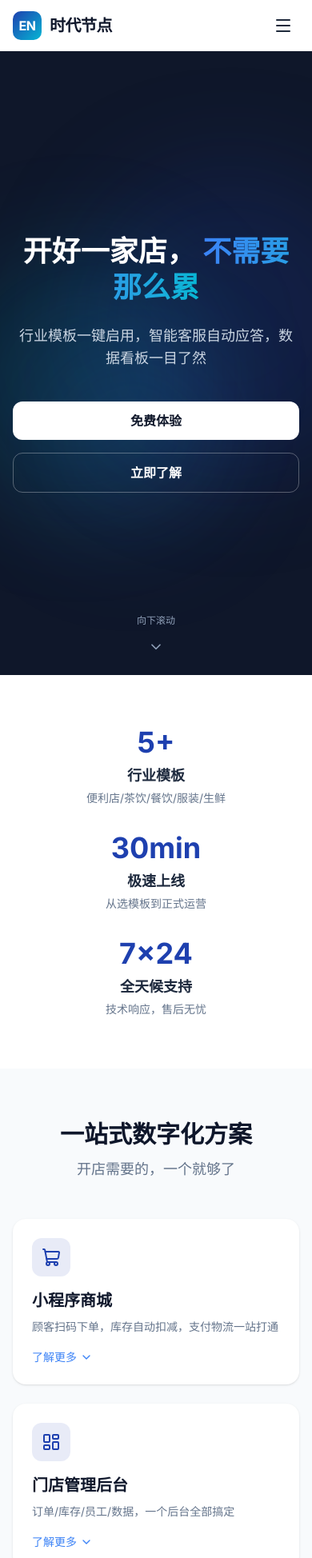
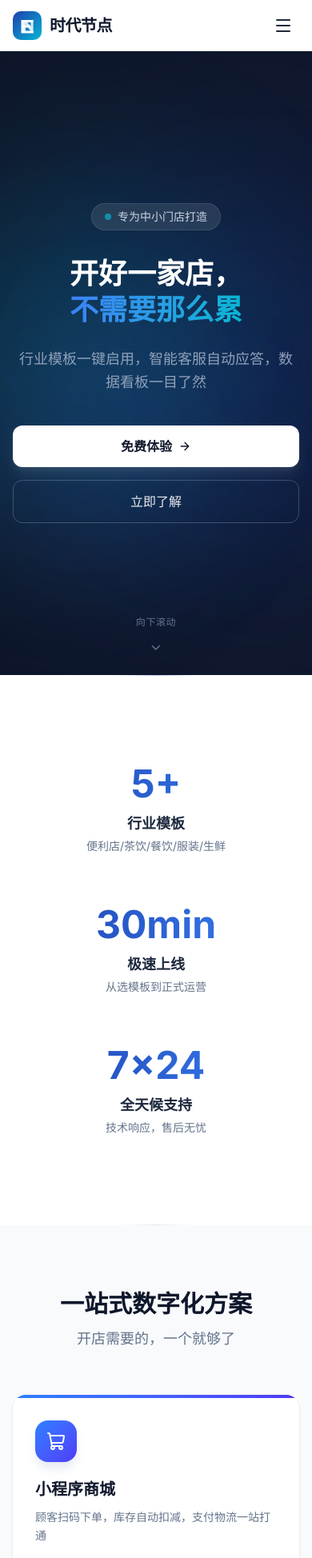
Before and after one commit to 575568329/Official-Website---Era-Node, a React (Vite) app: page / in a window 390 px wide. Shown: the top 1948 px of the page at 80% size. Built offline with nearby package versions, Linux system fonts and the light colour scheme; the HTML template or start-up script is replaced by a standard one.

Commit message:
feat: desktop polish - hero badge, card gradients, stats dividers, contact fix

```diff
--- a/src/components/Advantages.jsx
+++ b/src/components/Advantages.jsx
@@ -7,29 +7,29 @@ const advantages = [
     icon: Zap,
     title: '极速上线',
     description: '选模板→上商品→开店，不需要会代码，不需要懂技术',
-    color: 'text-yellow-500',
-    bgColor: 'bg-yellow-50',
+    gradient: 'from-amber-400 to-orange-500',
+    bg: 'bg-amber-50',
   },
   {
     icon: Target,
     title: '一套系统多行业',
     description: '5大行业模板预置500+常见商品，选你的行业，一键启用',
-    color: 'text-blue-500',
-    bgColor: 'bg-blue-50',
+    gradient: 'from-blue-500 to-indigo-600',
+    bg: 'bg-blue-50',
   },
   {
     icon: Brain,
     title: 'AI 赋能运营',
     description: '智能客服降低80%人工客服量，数据分析告诉你什么好卖',
-    color: 'text-purple-500',
-    bgColor: 'bg-purple-50',
+    gradient: 'from-violet-500 to-purple-600',
+    bg: 'bg-violet-50',
   },
   {
     icon: Users,
     title: '极简管理',
     description: '老板看得懂的经营数据、店员用得会的操作界面',
-    color: 'text-green-500',
-    bgColor: 'bg-green-50',
+    gradient: 'from-emerald-400 to-teal-500',
+    bg: 'bg-emerald-50',
   },
 ];
 
@@ -37,19 +37,18 @@ export default function Advantages() {
   const [ref, isInView] = useInView();
 
   return (
-    <section id="advantages" ref={ref} className="py-16 md:py-24 bg-bg-secondary">
+    <section id="advantages" ref={ref} className="py-20 md:py-28 bg-bg-secondary">
       <div className="max-w-7xl mx-auto px-4 sm:px-6 lg:px-8">
-        {/* 标题 */}
         <motion.div
           initial={{ opacity: 0, y: 20 }}
           animate={isInView ? { opacity: 1, y: 0 } : {}}
           transition={{ duration: 0.5 }}
-          className="text-center mb-12"
+          className="text-center mb-14"
         >
           <h2 className="text-3xl md:text-4xl font-bold text-slate-900">为什么选择时代节点</h2>
+          <p className="mt-3 text-muted">不堆砌功能，只做真正有用的</p>
         </motion.div>
 
-        {/* 优势卡片 2x2 grid */}
         <div className="grid grid-cols-1 sm:grid-cols-2 gap-6">
           {advantages.map((item, index) => {
             const Icon = item.icon;
@@ -59,13 +58,13 @@ export default function Advantages() {
                 initial={{ opacity: 0, y: 30 }}
                 animate={isInView ? { opacity: 1, y: 0 } : {}}
                 transition={{ duration: 0.5, delay: index * 0.1 }}
-                className="bg-white rounded-2xl shadow-sm p-6 lg:p-8 hover:shadow-md transition-shadow"
+                className="bg-white rounded-2xl p-7 lg:p-8 hover:shadow-lg transition-all duration-300 group border border-border/50 hover:border-border"
               >
-                <div className={'w-12 h-12 rounded-xl ' + item.bgColor + ' flex items-center justify-center mb-4'}>
-                  <Icon size={24} className={item.color} />
+                <div className={'w-12 h-12 rounded-2xl bg-gradient-to-br ' + item.gradient + ' flex items-center justify-center mb-5 shadow-lg shadow-slate-200/50'}>
+                  <Icon size={22} className="text-white" />
                 </div>
-                <h3 className="text-xl font-semibold text-slate-900">{item.title}</h3>
-                <p className="mt-2 text-muted text-sm leading-relaxed">{item.description}</p>
+                <h3 className="text-xl font-bold text-slate-900">{item.title}</h3>
+                <p className="mt-2.5 text-muted text-sm leading-relaxed">{item.description}</p>
               </motion.div>
             );
           })}
--- a/src/components/Hero.jsx
+++ b/src/components/Hero.jsx
@@ -1,25 +1,43 @@
 import { motion } from 'motion/react';
-import { ChevronDown } from 'lucide-react';
+import { ChevronDown, ArrowRight } from 'lucide-react';
 
 export default function Hero() {
   return (
     <section className="relative min-h-screen flex items-center bg-dark overflow-hidden pt-16">
-      {/* 渐变光晕装饰 */}
-      <div className="absolute top-1/4 left-1/4 w-96 h-96 bg-primary/20 rounded-full blur-3xl" />
-      <div className="absolute bottom-1/4 right-1/3 w-80 h-80 bg-accent/15 rounded-full blur-3xl" />
-      <div className="absolute top-1/2 right-1/4 w-64 h-64 bg-primary-light/10 rounded-full blur-3xl" />
+      {/* 网格背景 */}
+      <div className="absolute inset-0 opacity-[0.03]" style={{
+        backgroundImage: 'linear-gradient(rgba(255,255,255,.1) 1px, transparent 1px), linear-gradient(90deg, rgba(255,255,255,.1) 1px, transparent 1px)',
+        backgroundSize: '60px 60px'
+      }} />
+
+      {/* 渐变光晕 */}
+      <div className="absolute top-1/4 left-1/6 w-[500px] h-[500px] bg-primary/25 rounded-full blur-[120px]" />
+      <div className="absolute bottom-1/4 right-1/4 w-[400px] h-[400px] bg-accent/20 rounded-full blur-[100px]" />
+      <div className="absolute top-1/2 right-1/3 w-[300px] h-[300px] bg-primary-light/10 rounded-full blur-[80px]" />
 
       <div className="max-w-7xl mx-auto px-4 sm:px-6 lg:px-8 py-20 md:py-32 relative z-10">
-        <div className="grid lg:grid-cols-2 gap-12 items-center">
+        <div className="grid lg:grid-cols-2 gap-16 items-center">
           {/* 左侧文案 */}
           <div className="text-center lg:text-left">
+            {/* Badge标签 */}
+            <motion.div
+              initial={{ opacity: 0, y: 20 }}
+              animate={{ opacity: 1, y: 0 }}
+              transition={{ duration: 0.5, delay: 0.1 }}
+              className="inline-flex items-center gap-2 px-4 py-1.5 rounded-full bg-white/10 border border-white/10 mb-8"
+            >
+              <span className="w-2 h-2 bg-accent rounded-full animate-pulse" />
+              <span className="text-sm text-slate-300">专为中小门店打造</span>
+            </motion.div>
+
             <motion.h1
               initial={{ opacity: 0, y: 30 }}
               animate={{ opacity: 1, y: 0 }}
               transition={{ duration: 0.6, delay: 0.2 }}
-              className="text-4xl md:text-6xl font-bold text-white leading-tight"
+              className="text-4xl md:text-5xl lg:text-6xl font-bold text-white leading-tight"
             >
-              开好一家店，{' '}
+              开好一家店，
+              <br />
               <span className="bg-gradient-to-r from-primary-light to-accent bg-clip-text text-transparent">
                 不需要那么累
               </span>
@@ -29,7 +47,7 @@ export default function Hero() {
               initial={{ opacity: 0, y: 20 }}
               animate={{ opacity: 1, y: 0 }}
               transition={{ duration: 0.6, delay: 0.4 }}
-              className="mt-6 text-lg text-slate-300 max-w-lg mx-auto lg:mx-0"
+              className="mt-6 text-lg text-slate-400 max-w-lg mx-auto lg:mx-0 leading-relaxed"
             >
               行业模板一键启用，智能客服自动应答，数据看板一目了然
             </motion.p>
@@ -41,12 +59,17 @@ export default function Hero() {
               className="mt-10 flex flex-col sm:flex-row gap-4 justify-center lg:justify-start"
             >
               <a
-                href="#contact" onClick={(e) => { e.preventDefault(); document.querySelector('#contact')?.scrollIntoView({ behavior: 'smooth' }); }} className="inline-flex items-center justify-center px-8 py-3 bg-white text-dark font-semibold rounded-xl hover:bg-slate-100 transition-colors"
+                href="#contact"
+                onClick={(e) => { e.preventDefault(); document.querySelector('#contact')?.scrollIntoView({ behavior: 'smooth' }); }}
+                className="group inline-flex items-center justify-center gap-2 px-8 py-3.5 bg-white text-dark font-semibold rounded-xl hover:bg-slate-100 transition-all shadow-lg shadow-white/10"
               >
                 免费体验
+                <ArrowRight size={16} className="group-hover:translate-x-0.5 transition-transform" />
               </a>
               <a
-                href="#products" onClick={(e) => { e.preventDefault(); document.querySelector('#products')?.scrollIntoView({ behavior: 'smooth' }); }} className="inline-flex items-center justify-center px-8 py-3 border border-white/30 text-white font-semibold rounded-xl hover:bg-white/10 transition-colors"
+                href="#products"
+                onClick={(e) => { e.preventDefault(); document.querySelector('#products')?.scrollIntoView({ behavior: 'smooth' }); }}
+                className="inline-flex items-center justify-center px-8 py-3.5 border border-white/20 text-white/90 font-medium rounded-xl hover:bg-white/5 hover:border-white/30 transition-all"
               >
                 立即了解
               </a>
@@ -55,17 +78,21 @@ export default function Hero() {
 
           {/* 右侧装饰插图 */}
           <motion.div
-            initial={{ opacity: 0, scale: 0.9 }}
-            animate={{ opacity: 1, scale: 1 }}
+            initial={{ opacity: 0, scale: 0.9, y: 20 }}
+            animate={{ opacity: 1, scale: 1, y: 0 }}
             transition={{ duration: 0.8, delay: 0.4 }}
             className="hidden lg:flex justify-center"
           >
-            <img
-              src="/hero-illustration.svg"
-              alt="时代节点产品示意图"
-              className="w-full max-w-lg"
-              loading="eager"
-            />
+            <div className="relative">
+              {/* 背景光圈 */}
+              <div className="absolute -inset-8 bg-gradient-to-br from-primary/20 to-accent/20 rounded-3xl blur-2xl" />
+              <img
+                src="/hero-illustration.svg"
+                alt="时代节点产品示意图"
+                className="relative w-full max-w-lg drop-shadow-2xl"
+                loading="eager"
+              />
+            </div>
           </motion.div>
         </div>
       </div>
@@ -77,13 +104,13 @@ export default function Hero() {
         transition={{ delay: 1.2 }}
         className="absolute bottom-8 left-1/2 -translate-x-1/2"
       >
-        <a href="#stats" onClick={(e) => { e.preventDefault(); document.querySelector('#stats')?.scrollIntoView({ behavior: 'smooth' }); }} className="flex flex-col items-center gap-2 text-slate-400 hover:text-white transition-colors">
-          <span className="text-xs">向下滚动</span>
+        <a href="#stats" onClick={(e) => { e.preventDefault(); document.querySelector('#stats')?.scrollIntoView({ behavior: 'smooth' }); }} className="flex flex-col items-center gap-2 text-slate-500 hover:text-slate-300 transition-colors">
+          <span className="text-xs tracking-wider">向下滚动</span>
           <motion.div
             animate={{ y: [0, 8, 0] }}
             transition={{ repeat: Infinity, duration: 1.5 }}
           >
-            <ChevronDown size={20} />
+            <ChevronDown size={18} />
           </motion.div>
         </a>
       </motion.div>
--- a/src/components/Logo.jsx
+++ b/src/components/Logo.jsx
@@ -1,8 +1,8 @@
-// Logo组件 - 渐变圆角方块 + 居中的"EN"字母
-export default function Logo({ className = '' }) {
+// Logo组件 - 渐变圆角方块 + 精绘EN字母
+export default function Logo({ className = '', size = 36 }) {
   return (
     <div className={'flex items-center gap-2.5 ' + className}>
-      <svg width="36" height="36" viewBox="0 0 36 36" fill="none" xmlns="http://www.w3.org/2000/svg">
+      <svg width={size} height={size} viewBox="0 0 36 36" fill="none" xmlns="http://www.w3.org/2000/svg">
         <defs>
           <linearGradient id="logoGrad" x1="0%" y1="0%" x2="100%" y2="100%">
             <stop offset="0%" stopColor="#1E40AF" />
@@ -10,18 +10,10 @@ export default function Logo({ className = '' }) {
           </linearGradient>
         </defs>
         <rect width="36" height="36" rx="10" fill="url(#logoGrad)" />
-        <text
-          x="18" y="18"
-          textAnchor="middle"
-          dominantBaseline="central"
-          fontFamily="Inter, -apple-system, sans-serif"
-          fontSize="16"
-          fontWeight="700"
-          fill="white"
-          letterSpacing="-0.5"
-        >
-          EN
-        </text>
+        {/* E letter - precise SVG path, centered in 36x36 */}
+        <path d="M10.5 11h15v3h-12v3.5h8.5v3h-8.5v4h12.5v3H10.5V11z" fill="white" />
+        {/* N letter - right aligned */}
+        <path d="M25.5 11v14h-3l-6.5-8.5V25h-3V11h3l6.5 8.5V11h3z" fill="white" opacity="0.85" />
       </svg>
       <span className="text-xl font-bold text-slate-900 tracking-tight">时代节点</span>
     </div>
--- a/src/components/Products.jsx
+++ b/src/components/Products.jsx
@@ -8,19 +8,22 @@ const products = [
     icon: ShoppingCart,
     title: '小程序商城',
     description: '顾客扫码下单，库存自动扣减，支付物流一站打通',
-    details: ['扫码下单，操作简单', '库存自动同步', '多种支付方式', '物流跟踪透明'],
+    details: ['扫码下单，到店自提', '库存实时同步', '支持多种支付方式', '订单状态实时追踪'],
+    gradient: 'from-blue-500 to-indigo-600',
   },
   {
     icon: LayoutDashboard,
     title: '门店管理后台',
     description: '订单/库存/员工/数据，一个后台全部搞定',
-    details: ['实时订单管理', '智能库存预警', '员工权限管理', '可视化数据报表'],
+    details: ['实时订单处理', '智能库存预警', '员工权限管理', '可视化数据报表'],
+    gradient: 'from-violet-500 to-purple-600',
   },
   {
     icon: Bot,
     title: 'AI 智能客服',
     description: '自动回答80%常见问题，让老板从客服中解放',
-    details: ['7×24小时在线', '智能语义理解', '自动学习优化', '无缝转人工'],
+    details: ['7×24小时在线', '多轮对话能力', '自动学习优化', '无感转人工'],
+    gradient: 'from-cyan-500 to-teal-600',
   },
 ];
 
@@ -29,20 +32,18 @@ export default function Products() {
   const [expanded, setExpanded] = useState(null);
 
   return (
-    <section id="products" ref={ref} className="py-16 md:py-24 bg-bg-secondary">
+    <section id="products" ref={ref} className="py-20 md:py-28 bg-bg-secondary">
       <div className="max-w-7xl mx-auto px-4 sm:px-6 lg:px-8">
-        {/* 标题 */}
         <motion.div
           initial={{ opacity: 0, y: 20 }}
           animate={isInView ? { opacity: 1, y: 0 } : {}}
           transition={{ duration: 0.5 }}
-          className="text-center mb-12"
+          className="text-center mb-14"
         >
           <h2 className="text-3xl md:text-4xl font-bold text-slate-900">一站式数字化方案</h2>
           <p className="mt-3 text-lg text-muted">开店需要的，一个就够了</p>
         </motion.div>
 
-        {/* 产品卡片 */}
         <div className="grid grid-cols-1 md:grid-cols-3 gap-6 lg:gap-8">
           {products.map((product, index) => {
             const Icon = product.icon;
@@ -53,27 +54,27 @@ export default function Products() {
                 initial={{ opacity: 0, y: 30 }}
                 animate={isInView ? { opacity: 1, y: 0 } : {}}
                 transition={{ duration: 0.5, delay: index * 0.1 }}
-                className="bg-white rounded-2xl shadow-sm hover:shadow-md transition-shadow overflow-hidden"
+                className="bg-white rounded-2xl shadow-sm hover:shadow-lg transition-all duration-300 overflow-hidden group"
               >
-                <div className="p-6 lg:p-8">
-                  <div className="w-12 h-12 bg-primary/10 rounded-xl flex items-center justify-center mb-4">
-                    <Icon size={24} className="text-primary" />
+                {/* 顶部渐变条 */}
+                <div className={'h-1 bg-gradient-to-r ' + product.gradient} />
+                <div className="p-7 lg:p-8">
+                  <div className={'w-13 h-13 rounded-2xl bg-gradient-to-br ' + product.gradient + ' flex items-center justify-center mb-5 shadow-lg shadow-slate-200'}>
+                    <Icon size={24} className="text-white" />
                   </div>
-                  <h3 className="text-xl font-semibold text-slate-900">{product.title}</h3>
-                  <p className="mt-2 text-muted text-sm leading-relaxed">{product.description}</p>
+                  <h3 className="text-xl font-bold text-slate-900">{product.title}</h3>
+                  <p className="mt-2.5 text-muted text-sm leading-relaxed">{product.description}</p>
 
-                  {/* 展开/收起按钮 */}
                   <button
                     onClick={() => setExpanded(isExpanded ? null : index)}
-                    className="mt-4 flex items-center gap-1 text-sm text-primary-light font-medium hover:text-primary transition-colors"
+                    className="mt-5 flex items-center gap-1.5 text-sm text-primary font-medium hover:text-primary-light transition-colors group/btn"
                   >
-                    {isExpanded ? '收起' : '了解更多'}
+                    {isExpanded ? '收起' : '了解详情'}
                     <motion.span animate={{ rotate: isExpanded ? 180 : 0 }} transition={{ duration: 0.2 }}>
                       <ChevronDown size={16} />
                     </motion.span>
                   </button>
 
-                  {/* 展开详情 */}
                   <AnimatePresence>
                     {isExpanded && (
                       <motion.div
@@ -83,10 +84,10 @@ export default function Products() {
                         transition={{ duration: 0.3 }}
                         className="overflow-hidden"
                       >
-                        <ul className="mt-4 space-y-2 border-t border-border pt-4">
+                        <ul className="mt-4 space-y-2.5 border-t border-border pt-4">
                           {product.details.map((detail) => (
-                            <li key={detail} className="flex items-center gap-2 text-sm text-slate-700">
-                              <span className="w-1.5 h-1.5 bg-accent rounded-full flex-shrink-0" />
+                            <li key={detail} className="flex items-center gap-2.5 text-sm text-slate-600">
+                              <div className={'w-1.5 h-1.5 rounded-full bg-gradient-to-r ' + product.gradient + ' flex-shrink-0'} />
                               {detail}
                             </li>
                           ))}
--- a/src/components/Stats.jsx
+++ b/src/components/Stats.jsx
@@ -2,7 +2,6 @@ import { motion } from 'motion/react';
 import { useEffect, useRef, useState } from 'react';
 import { useInView } from '../hooks/useInView';
 
-// 数字递增动画组件
 function AnimatedNumber({ target, suffix = '', duration = 2000 }) {
   const [count, setCount] = useState(0);
   const hasAnimated = useRef(false);
@@ -11,7 +10,6 @@ function AnimatedNumber({ target, suffix = '', duration = 2000 }) {
   useEffect(() => {
     const element = localRef.current;
     if (!element || hasAnimated.current) return;
-
     const observer = new IntersectionObserver(
       ([entry]) => {
         if (entry.isIntersecting && !hasAnimated.current) {
@@ -20,7 +18,6 @@ function AnimatedNumber({ target, suffix = '', duration = 2000 }) {
           const animate = (currentTime) => {
             const elapsed = currentTime - startTime;
             const progress = Math.min(elapsed / duration, 1);
-            // ease-out 效果
             const eased = 1 - Math.pow(1 - progress, 3);
             setCount(Math.floor(eased * target));
             if (progress < 1) requestAnimationFrame(animate);
@@ -30,7 +27,6 @@ function AnimatedNumber({ target, suffix = '', duration = 2000 }) {
       },
       { threshold: 0.3 }
     );
-
     observer.observe(element);
     return () => observer.disconnect();
   }, [target, suffix, duration]);
@@ -39,50 +35,41 @@ function AnimatedNumber({ target, suffix = '', duration = 2000 }) {
 }
 
 const stats = [
-  {
-    value: 5,
-    suffix: '+',
-    label: '行业模板',
-    description: '便利店/茶饮/餐饮/服装/生鲜',
-  },
-  {
-    value: 30,
-    suffix: 'min',
-    label: '极速上线',
-    description: '从选模板到正式运营',
-  },
-  {
-    value: 7,
-    suffix: '×24',
-    label: '全天候支持',
-    description: '技术响应，售后无忧',
-  },
+  { value: 5, suffix: '+', label: '行业模板', description: '便利店/茶饮/餐饮/服装/生鲜', icon: '行业' },
+  { value: 30, suffix: 'min', label: '极速上线', description: '从选模板到正式运营', icon: '速度' },
+  { value: 7, suffix: '×24', label: '全天候支持', description: '技术响应，售后无忧', icon: '保障' },
 ];
 
 export default function Stats() {
   const [ref, isInView] = useInView();
 
   return (
-    <section id="stats" ref={ref} className="py-16 md:py-24 bg-white">
-      <div className="max-w-7xl mx-auto px-4 sm:px-6 lg:px-8">
-        <div className="grid grid-cols-1 md:grid-cols-3 gap-8 md:gap-12">
+    <section id="stats" ref={ref} className="relative py-20 md:py-28 bg-white">
+      {/* 顶部渐变线 */}
+      <div className="absolute top-0 left-1/2 -translate-x-1/2 w-24 h-px bg-gradient-to-r from-transparent via-primary/30 to-transparent" />
+
+      <div className="max-w-5xl mx-auto px-4 sm:px-6 lg:px-8">
+        <div className="grid grid-cols-1 md:grid-cols-3 gap-0">
           {stats.map((stat, index) => (
             <motion.div
               key={stat.label}
               initial={{ opacity: 0, y: 30 }}
               animate={isInView ? { opacity: 1, y: 0 } : {}}
               transition={{ duration: 0.5, delay: index * 0.15 }}
-              className="text-center"
+              className={'text-center py-8 md:py-0 md:px-8 ' + (index < 2 ? 'md:border-r md:border-border' : '')}
             >
-              <div className="text-4xl md:text-5xl font-bold text-primary">
+              <div className="text-5xl md:text-6xl font-bold bg-gradient-to-r from-primary to-primary-light bg-clip-text text-transparent">
                 <AnimatedNumber target={stat.value} suffix={stat.suffix} />
               </div>
-              <div className="mt-2 text-lg font-semibold text-slate-800">{stat.label}</div>
+              <div className="mt-3 text-lg font-semibold text-slate-800">{stat.label}</div>
               <div className="mt-1 text-sm text-muted">{stat.description}</div>
             </motion.div>
           ))}
         </div>
       </div>
+
+      {/* 底部渐变线 */}
+      <div className="absolute bottom-0 left-1/2 -translate-x-1/2 w-24 h-px bg-gradient-to-r from-transparent via-border to-transparent" />
     </section>
   );
 }
```
Also changed, not shown: src/components/Contact.jsx (+30 -131 lines).
